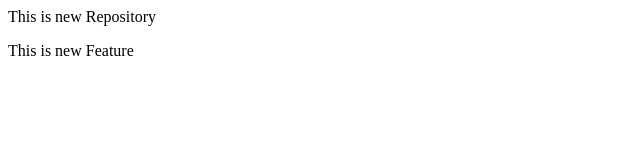
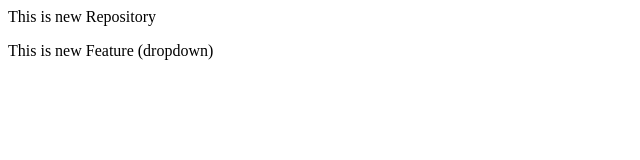
Before and after one commit to ramdmore/localrepo, a plain HTML site: page index.html in a window 1280 px wide. Shown: the full height of the page, 0-640 px from the left. Drawn offline with Linux system fonts and the light colour scheme.

Commit message:
Add dropdown

```diff
--- a/index.html
+++ b/index.html
@@ -1,2 +1,2 @@
 <p>This is new Repository</p>
-<p>This is new Feature</p>
+<p>This is new Feature (dropdown)</p>
```
